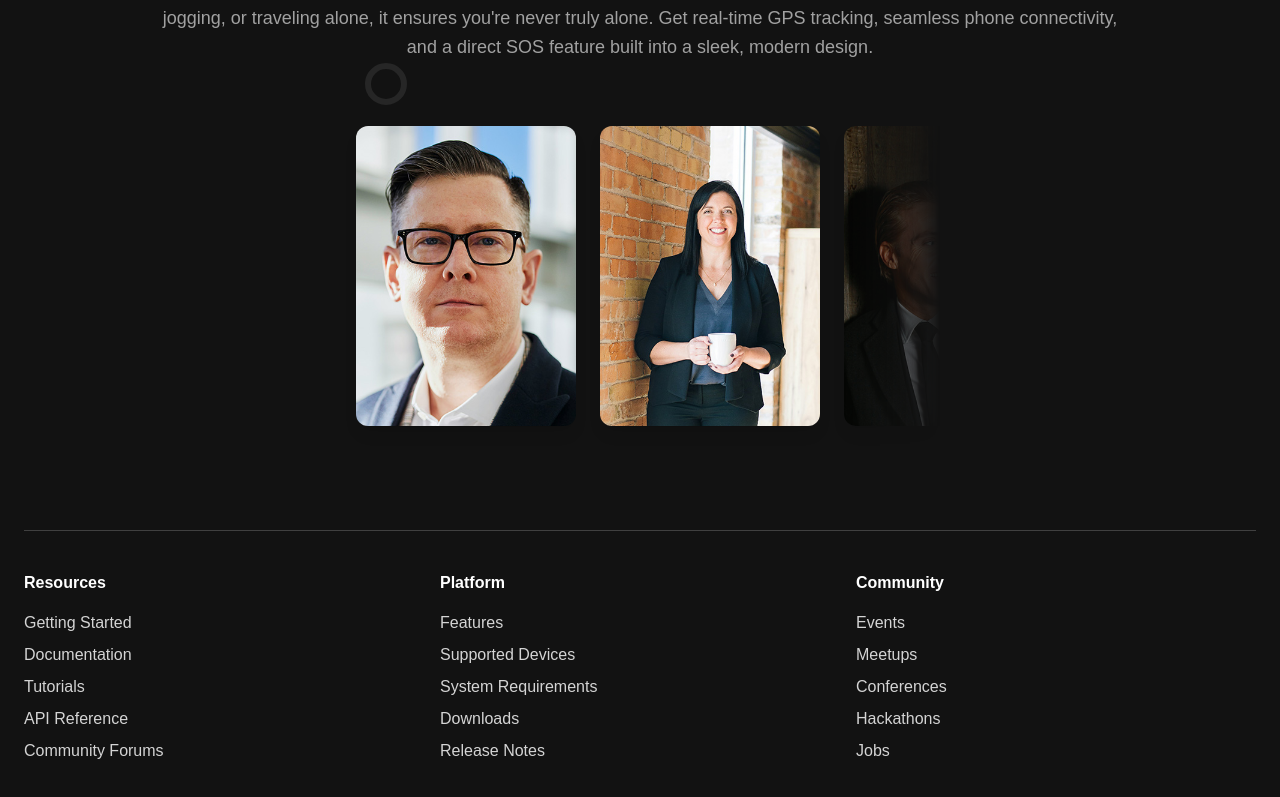
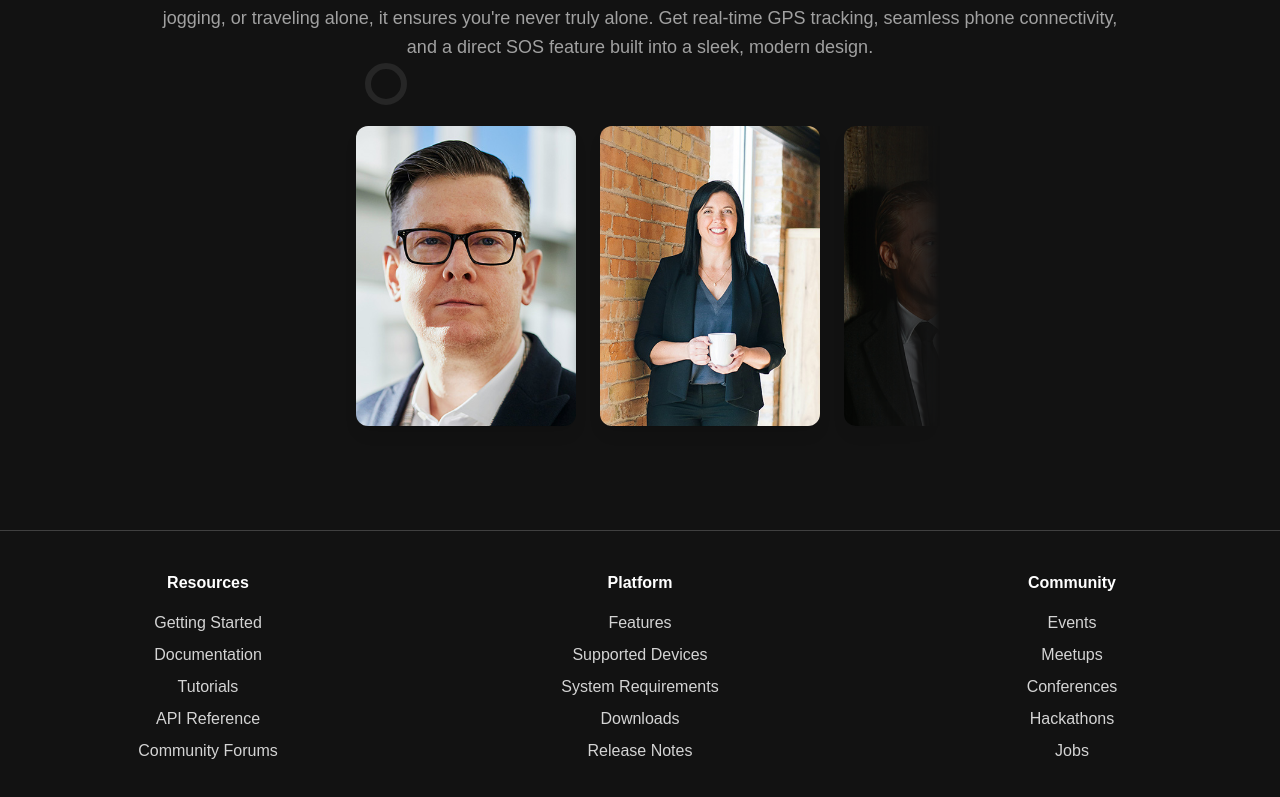
Before and after one commit to Abhishektotad17/whale-wearables, a React (Vite) app: page /products in a window 1280 px wide. Shown: the part 2214-3011 px from the top of the page. Built offline with nearby package versions, Linux system fonts and the light colour scheme.

Commit message:
Changes in footer

```diff
--- a/src/App.tsx
+++ b/src/App.tsx
@@ -25,8 +25,8 @@ const AppLayout = () => {
           <Navbar />
           <div className="max-w-7xl mx-auto pt-20 px-6">
             <AnimatedRoutes />
-            <Footer />
           </div>
+          <Footer />
         </>
       ) : (
         <div className="max-w-7xl mx-auto justify-between items-center text-center">
--- a/src/components/Footer.tsx
+++ b/src/components/Footer.tsx
@@ -3,7 +3,7 @@ import { communityLinks, platformLinks, resourcesLinks } from '../constants'
 
 const Footer = () => {
   return (
-    <footer className="mt-20 border-t py-10 border-neutral-700">
+    <footer className="justify-between items-center text-center mt-20 border-t py-10 border-neutral-700">
       <div className="grid grid-cols-2 lg:grid-cols-3 gap-4">
         <div>
           <h3 className="text-md font-semibold mb-4">Resources</h3>
```
